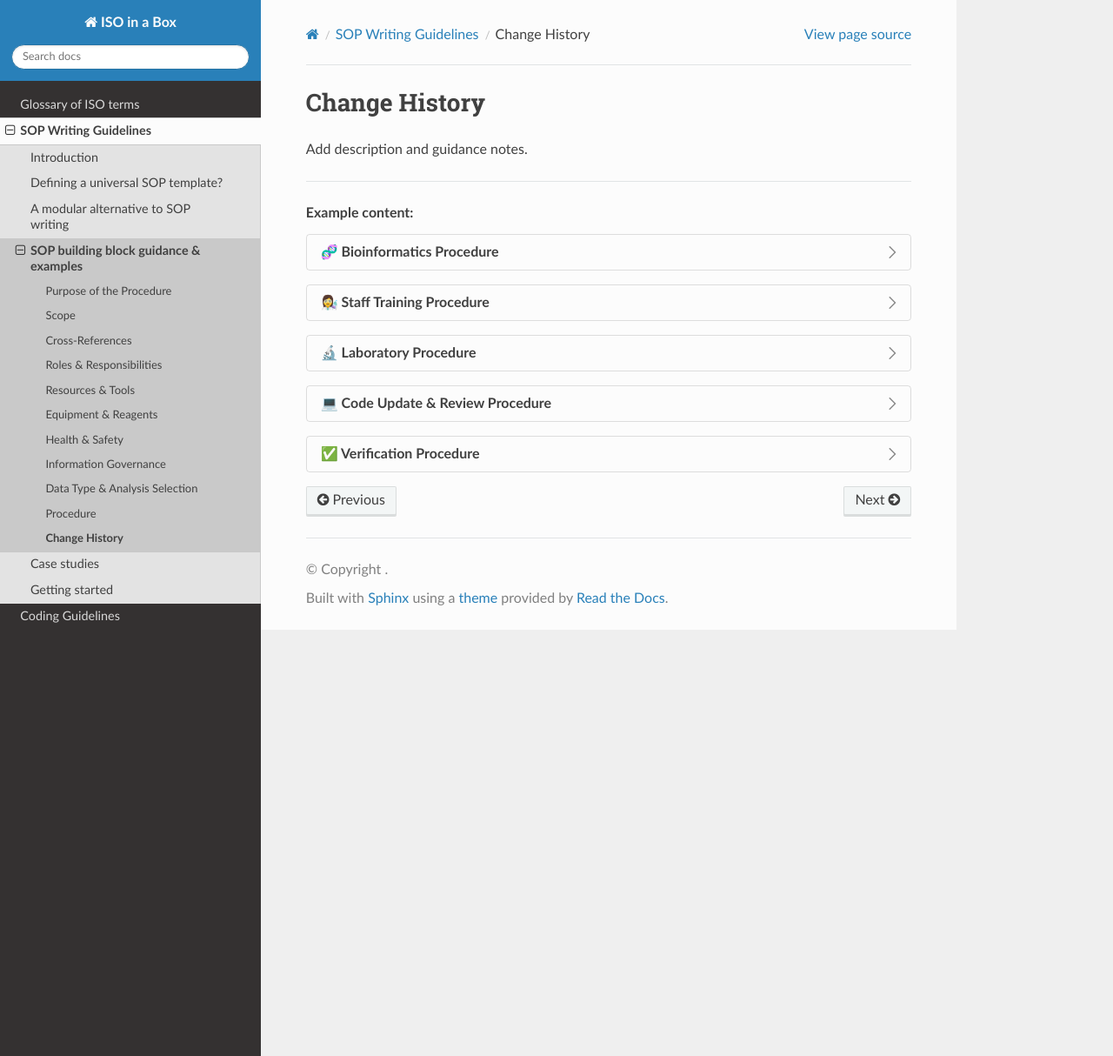
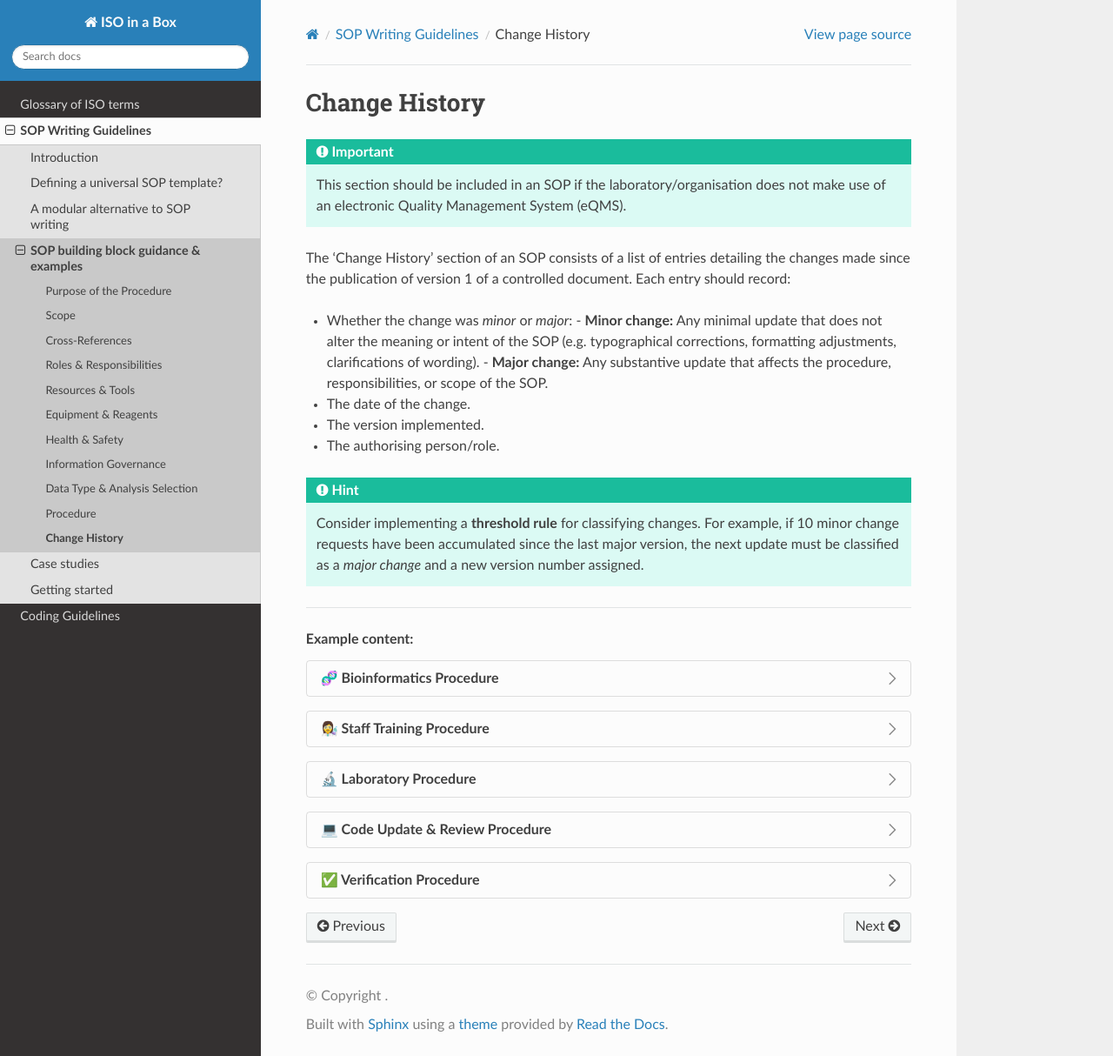
Before and after one commit to ASendellPrice/IIB-rtd, a Sphinx documentation site: the page built from docs/source/sop_guide_change_history.rst, in a window 1280 px wide and 1214 px high. Shown: the whole window at 87% size. Built offline with Sphinx 7.4.7 and the Read the Docs theme 3.1.0, drawn with Linux system fonts in a browser that asks for light colours; pages that are not in the unit, such as notebooks, are missing from menus.

Commit message:
Various updates to SOP guide text

```diff
--- a/docs/source/sop_guide_change_history.rst
+++ b/docs/source/sop_guide_change_history.rst
@@ -1,7 +1,20 @@
 Change History
 ==============
 
-Add description and guidance notes.
+.. important::
+   This section should be included in an SOP if the laboratory/organisation does not make use of an electronic Quality Management System (eQMS).
+
+The 'Change History' section of an SOP consists of a list of entries detailing the changes made since the publication of version 1 of a controlled document. Each entry should record:
+
+- Whether the change was *minor* or *major*:
+  - **Minor change:** Any minimal update that does not alter the meaning or intent of the SOP (e.g. typographical corrections, formatting adjustments, clarifications of wording).
+  - **Major change:** Any substantive update that affects the procedure, responsibilities, or scope of the SOP.
+- The date of the change.
+- The version implemented.
+- The authorising person/role.
+
+.. hint::
+  Consider implementing a **threshold rule** for classifying changes. For example, if 10 minor change requests have been accumulated since the last major version, the next update must be classified as a *major change* and a new version number assigned.
 
 -----
 
--- a/docs/source/sop_guide_health_safety.rst
+++ b/docs/source/sop_guide_health_safety.rst
@@ -22,7 +22,7 @@ Depending on the procedure being documented, this may include:
 
 .. note::
 
-   Even procedures that appear low-risk (e.g. administrative or computational tasks) still require consideration of ergonomic safety).
+   Even procedures that appear low-risk (e.g. administrative or computational tasks) will at a minimum still need to consider the safe use of display screen equipment and desk ergonomics.
 
 -----
 
--- a/docs/source/sop_guide_information_governance.rst
+++ b/docs/source/sop_guide_information_governance.rst
@@ -6,14 +6,14 @@ Information Governance
 
 The *'Information Governance'* section of an SOP should describe how information generated, accessed, or stored during a procedure is managed in compliance with institutional policies, legal requirements, and ethical standards. Depending on the procedure, this may include:
 
-- **Data Protection & Privacy:** Specify how personal or sensitive data is handled in line with relevant regulations (e.g., GDPR in the UK/EU, HIPAA in the US etc.).
+- **Data Protection & Privacy:** Specify how personal or sensitive data is handled in line with relevant regulations (e.g. GDPR in the UK/EU, HIPAA in the US etc).
 - **Genetic Data Governance:** Define how genomic sequences, variant data, and metadata are stored, anonymised, and shared.
 - **Confidentiality:** Define who has access to the information and how confidentiality is maintained.
 - **Access Control:** State what permissions, accounts, or authentication are required to access data or systems.
 - **Retention & Disposal:** Outline how long data must be retained and the approved methods for secure disposal.
 - **Audit & Traceability:** Describe how information use is logged, monitored, and traceable for compliance purposes.
-- **Ethical Use:** Ensure information is used only for its intended purpose (e.g., surveillance, diagnostics, research) and in accordance with institutional policies.
-- **Third-Party Systems:** Identify any external platforms or services used (e.g., GISAID, NCBI), and confirm compliance with contractual or legal obligations.
+- **Ethical Use:** Ensure information is used only for its intended purpose (e.g. surveillance, diagnostics, research) and in accordance with institutional policies.
+- **Third-Party Systems:** Identify any external platforms or services used (e.g. NCBI).
 
 -------
 
--- a/docs/source/sop_guide_purpose.rst
+++ b/docs/source/sop_guide_purpose.rst
@@ -8,9 +8,9 @@ The 'Purpose' section of an SOP should provide a clear and concise statement of
 
 Depending on the type of procedure, the purpose may describe:
 
-- The operational or clinical need the procedure addresses
-- The outcomes or deliverables it is designed to produce
-- Its position within a larger workflow or diagnostic service
+- The operational or clinical need the procedure addresses.
+- The outcomes or deliverables it is designed to produce.
+- Its position within a larger workflow or diagnostic service.
 
 -----
 
--- a/docs/source/sop_guide_resources_tools.rst
+++ b/docs/source/sop_guide_resources_tools.rst
@@ -11,7 +11,7 @@ This section should list all resources and tools required to carry out the proce
 
 Depending on the procedure, this may include:
 
-- **Software:** Applications, platforms, or tools required (e.g., office software, analysis platforms, training systems).
+- **Software:** Applications, platforms, or tools required (e.g., computer software, analysis platforms, training systems etc).
 
 - **Data & Information Sources:** Databases, datasets, records, or reference materials needed to complete the task.
 
--- a/docs/source/sop_guide_responsibilities.rst
+++ b/docs/source/sop_guide_responsibilities.rst
@@ -4,15 +4,13 @@ Roles & Responsibilities
 .. important::
    This section is a fundamental building block of any SOP
 
-The 'Roles & Responsibilities' section of an SOP outlines the specific duties and accountability of individuals or teams involved in the execution, oversight, and authorisation of the procedure. Role titles (e.g., Bioinformatician, Lab Technician, Quality Manager, Head of Laboratory) should be used rather than individual names to ensure the SOP remains current even when staff change.
-
-Clear role definition ensures accountability, maintains consistency in analysis and reporting, and supports traceability under the requirements of ISO 15189 and ISO 17025.
+The 'Roles & Responsibilities' section of an SOP outlines the specific duties and accountability of individuals or teams involved in the execution, oversight, and authorisation of the procedure. Role titles (e.g. Bioinformatician, Lab Technician, Quality Manager, Head of Laboratory etc) should be used rather than individual names to ensure the SOP remains current even when staff change.
 
 Depending on the procedure, this section should describe:
 
 - **Roles involved:** Identify all personnel or teams responsible for performing, reviewing, or approving steps within the procedure.
 
-- **Responsibilities:** Describe the specific duties for each role (e.g., performing laboratory procedures, data processing, quality control, result authorisation, report authorisation).
+- **Responsibilities:** Describe the specific duties for each role (e.g., performing laboratory procedures, data processing, quality control, result authorisation, report authorisation etc).
 
 -----
 
```
